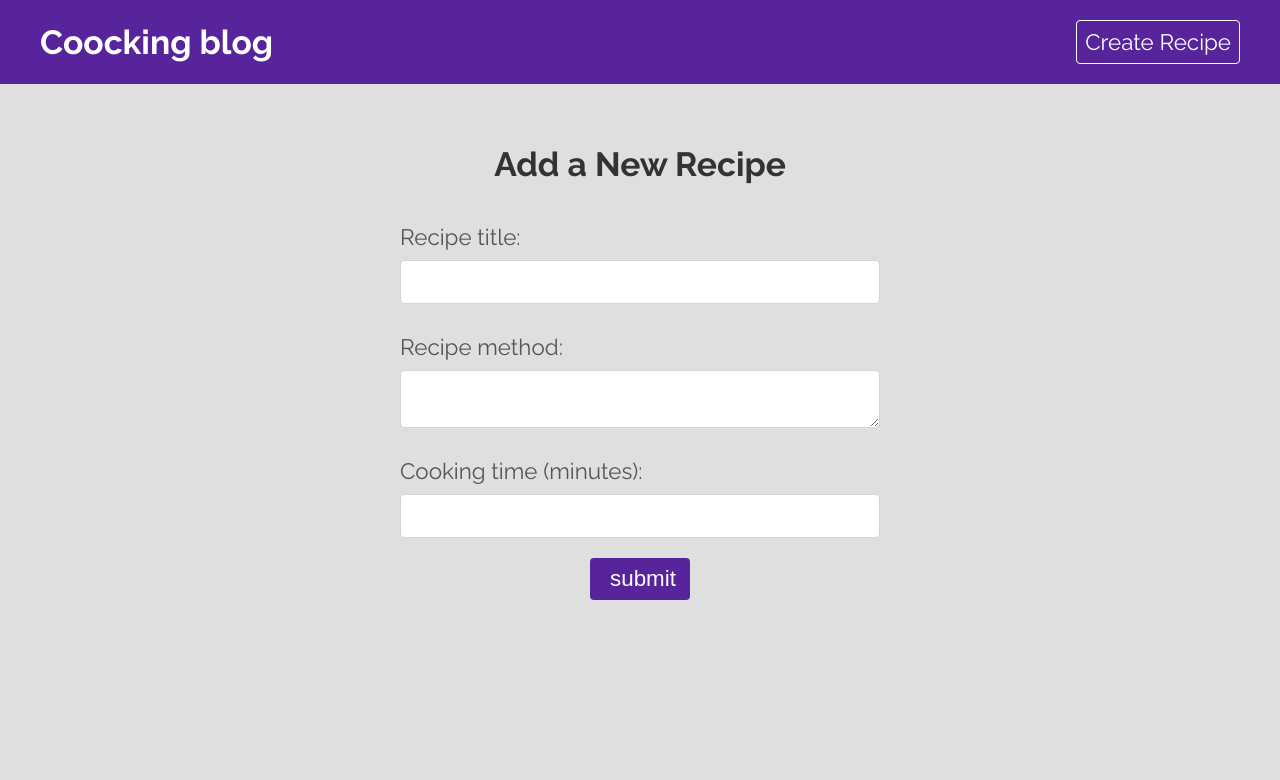
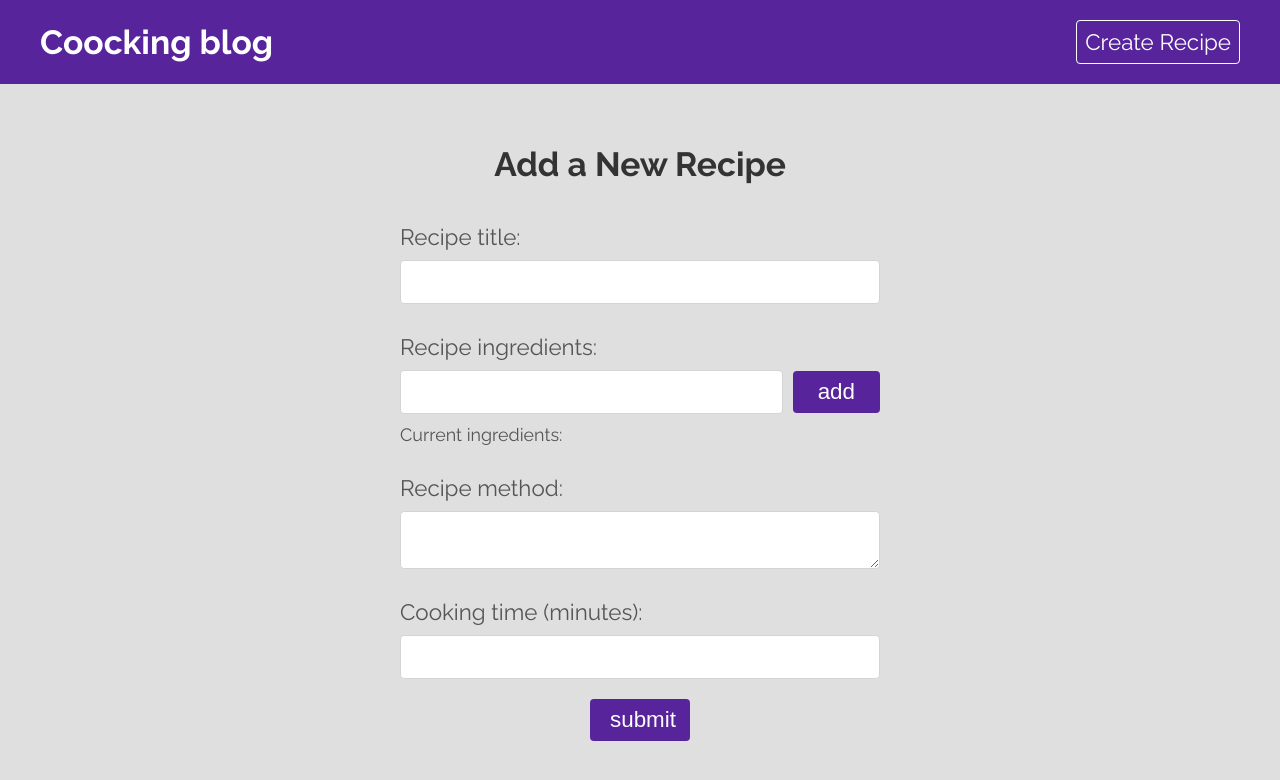
Before and after one commit to HassanZz/Recipe-project-React, a React (Create React App) app: page /create in a window 1280 px wide. Shown: the top 780 px of the page. Built offline with nearby package versions, Linux system fonts and the light colour scheme.

Commit message:
ingredient button and input added to the form

```diff
--- a/src/pages/create/Create.css
+++ b/src/pages/create/Create.css
@@ -24,3 +24,10 @@
   text-decoration: none;
   margin: 20px auto;
 }
+.ingredients {
+  display: flex;
+  align-items: center;
+}
+.ingredients button {
+  margin: 0 0 0 10px;
+}
--- a/src/pages/create/Create.js
+++ b/src/pages/create/Create.js
@@ -1,4 +1,4 @@
-import { useState } from "react";
+import { useRef, useState } from "react";
 //styles
 import "./Create.css";
 
@@ -6,10 +6,23 @@
   const [method, setMethod] = useState("");
   const [title, setTitle] = useState("");
   const [cookingTime, setCookingTime] = useState("");
+  const [newIngredient, setNewIngredient] = useState("");
+  const [ingredients, setIngredients] = useState([]);
+  const ingredientInput = useRef(null);
+
   console.log(title);
   const handleSubmit = (e) => {
     e.preventDefault();
-    console.log(title, cookingTime, method);
+    console.log(title, cookingTime, method, ingredients);
+  };
+  const handleAdd = (e) => {
+    e.preventDefault();
+    const ing = newIngredient.trim();
+    if (ing && !ingredients.includes(ing)) {
+      setIngredients((prevIngredients) => [...prevIngredients, newIngredient]);
+      setNewIngredient("");
+      ingredientInput.current.focus();
+    }
   };
 
   return (
@@ -27,6 +40,27 @@
         </label>
         <label>
           {/*  */}
+          <label>
+            <span>Recipe ingredients:</span>
+            <div className="ingredients">
+              <input
+                type="text"
+                onChange={(e) => setNewIngredient(e.target.value)}
+                value={newIngredient}
+                ref={ingredientInput}
+              />
+              <button className="btn" onClick={handleAdd}>
+                add
+              </button>
+            </div>
+          </label>
+
+          <p>
+            Current ingredients:{" "}
+            {ingredients.map((i) => (
+              <em key={i}>{i}.</em>
+            ))}
+          </p>
 
           <span>Recipe method:</span>
           <textarea
```
